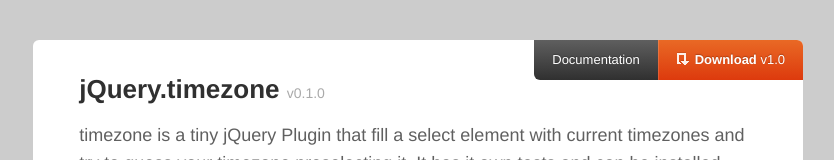
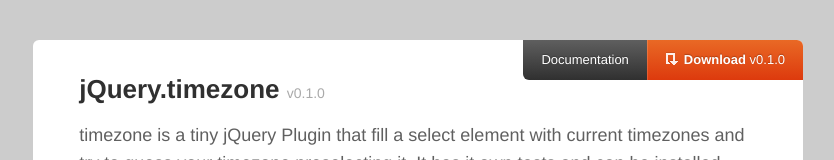
Before and after one commit to firstandthird/timezones, a plain HTML site: page index.html in a window 1280 px wide. Shown: the top 160 px of the page, without its empty margins (222-1056 px from the left). Drawn offline with Linux system fonts and the light colour scheme; a script that the page names is missing.

Commit message:
Version lowering

```diff
--- a/index.html
+++ b/index.html
@@ -16,7 +16,7 @@
 			<nav class="nav">
 				<ul>
 					<li><a href="https://github.com/jgallen23/timezone-select">Documentation</a></li>
-					<li class="download"><a href="https://github.com/jgallen23/timezone-select/archive/master.zip">Download <span class="version">v1.0</span></a></li>
+					<li class="download"><a href="https://github.com/jgallen23/timezone-select/archive/master.zip">Download <span class="version">v0.1.0</span></a></li>
 				</ul>
 			</nav>
 
```
